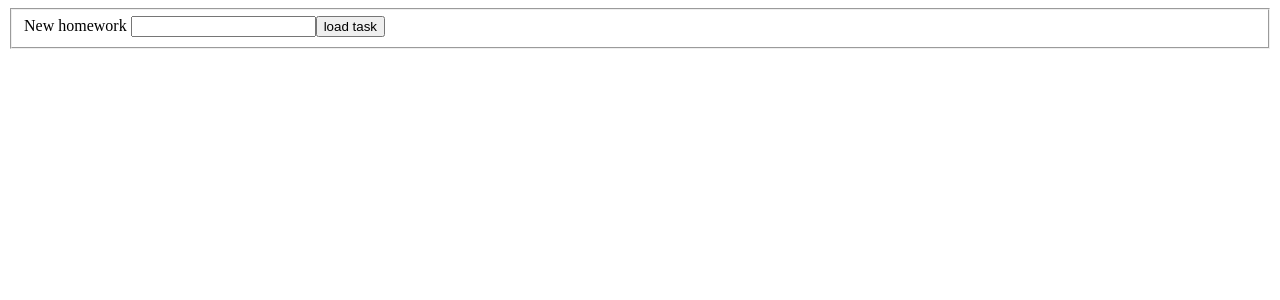
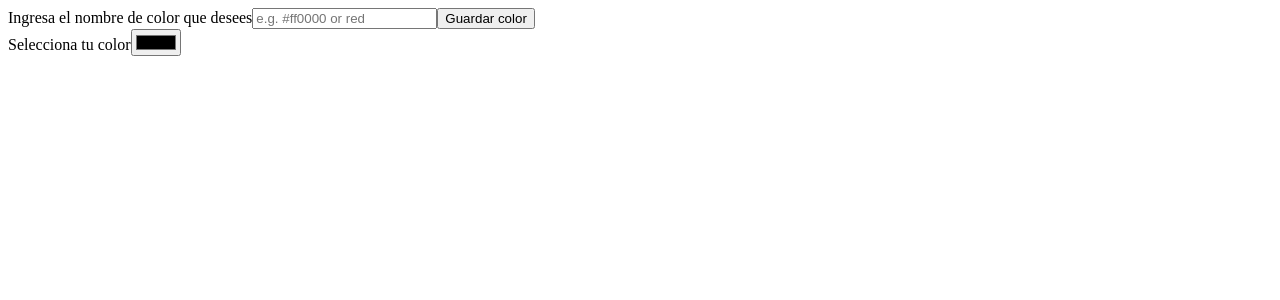
Before and after one commit to BenjaminGimenez/Trabajo-practico-React, a React (Vite) app: page / in a window 1280 px wide. Shown: the top 300 px of the page. Built offline with nearby package versions, Linux system fonts and the light colour scheme.

Commit message:
creando app para seleccionar color favorito

```diff
--- a/src/App.jsx
+++ b/src/App.jsx
@@ -1,12 +1,16 @@
 // import Ejercicio1 from "./assets/components/Ejercicio1"
 
-import Ejercicio2 from "./assets/components/Ejercicio2"
+// import Ejercicio2 from "./assets/components/Ejercicio2"
+import Ejercicio6 from "./assets/components/Ejercicio6"
+
+
 
 const App = () => {
   return (
     <>
     {/* <Ejercicio1 message = 'my friend'/> */}
-    <Ejercicio2/>
+    {/* <Ejercicio2/> */}
+    {<Ejercicio6/>}
     </>
   )
 }
--- /dev/null
+++ b/src/assets/components/Ejercicio6.jsx
@@ -0,0 +1,54 @@
+import { useState, useRef} from "react";
+
+const ColorForm = () => {
+  const [color, setColor] = useState(() => {
+    // Recuperar el color del localStorage
+    return localStorage.getItem('favoriteColor') || '';
+  });
+
+  const inputRef = useRef();
+
+  const handleSaveColor = () => {
+    const newColor = inputRef.current.value;
+    if (newColor.trim()) {
+      setColor(newColor);
+      localStorage.setItem('favoriteColor', newColor);
+
+      inputRef.current.value = '';
+    }
+  };
+
+  return (
+    <div>
+      <form onSubmit={(e) => { e.preventDefault(); handleSaveColor(); }}>
+        <label htmlFor="colorInput">Ingresa el nombre de color que desees</label>
+        <input type="text" id="colorInput" ref={inputRef} placeholder="e.g. #ff0000 or red" />
+        <button type="submit">Guardar color</button>
+      </form>
+      <label htmlFor="colorPicker">Selecciona tu color</label>
+      <input
+        type="color"
+        id="colorPicker"
+        value={color}
+        onChange={(e) => {
+          const newColor = e.target.value;
+          setColor(newColor);
+          localStorage.setItem('favoriteColor', newColor);
+        }}
+      />
+      {color && (
+        <div>
+          <p>Tu color es:<span style={{ color: color }}>{color}</span></p>
+          <div style={{
+            width: '200px',
+            height: '200px',
+            backgroundColor: color,
+            border: '1px solid #000'
+          }}></div>
+        </div>
+      )}
+    </div>
+  );
+};
+
+export default ColorForm;
```
